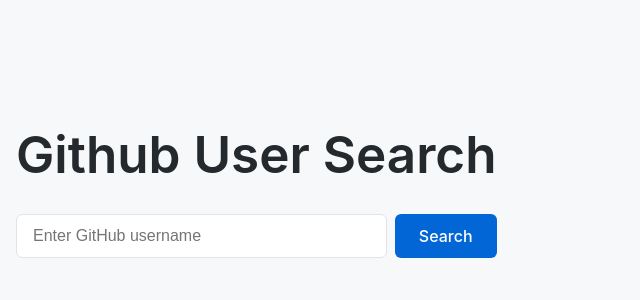
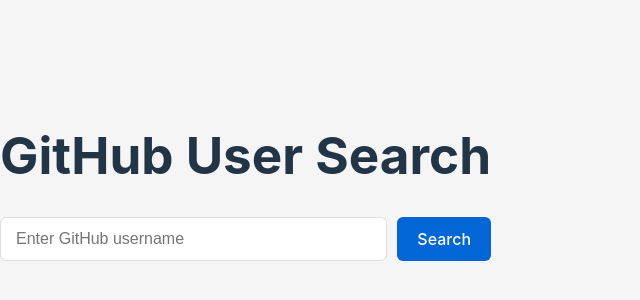
Before and after one commit to Lawwrenz/alx-fe-reactjs, a React (Vite) app in the folder github-user-search/: page / in a window 1280 px wide. Shown: the part 208-508 px from the top of the page, without its empty margins (0-640 px from the left). Built offline with nearby package versions, Linux system fonts and the light colour scheme.

Commit message:
added the search component and githubService.js

```diff
--- a/github-user-search/src/App.css
+++ b/github-user-search/src/App.css
@@ -1,155 +1,173 @@
 /* Base Styles */
-:root {
-  --primary-color: #24292e; /* GitHub's dark color */
-  --secondary-color: #0366d6; /* GitHub's blue */
-  --background-color: #f6f8fa;
-  --text-color: #24292e;
-  --light-gray: #e1e4e8;
-  --white: #ffffff;
-  --border-radius: 6px;
-  --box-shadow: 0 1px 3px rgba(0, 0, 0, 0.12), 0 1px 2px rgba(0, 0, 0, 0.24);
+body {
+  font-family: -apple-system, BlinkMacSystemFont, 'Segoe UI', Roboto, Oxygen, Ubuntu, Cantarell, sans-serif;
+  background-color: #f5f5f5;
+  margin: 0;
+  padding: 0;
+  line-height: 1.6;
 }
 
-* {
-  margin: 0;
-  padding: 0;
-  box-sizing: border-box;
+.app-container {
+  max-width: 800px;
+  margin: 0 auto;
+  padding: 20px;
 }
 
-body {
-  font-family: -apple-system, BlinkMacSystemFont, 'Segoe UI', Roboto, Oxygen, Ubuntu, Cantarell, sans-serif;
-  background-color: var(--background-color);
-  color: var(--text-color);
-  line-height: 1.5;
+.app-header {
+  background-color: #24292e;
+  color: white;
+  padding: 20px 0;
+  margin-bottom: 30px;
+  text-align: center;
 }
 
-/* App Container */
-.app {
-  max-width: 800px;
-  margin: 2rem auto;
-  padding: 0 1rem;
+.app-title {
+  margin: 0;
+  font-size: 28px;
 }
 
-/* Header */
-.app h1 {
-  color: var(--primary-color);
-  text-align: center;
-  margin-bottom: 2rem;
-  font-weight: 600;
+/* Search Component */
+.search-container {
+  margin-bottom: 30px;
 }
 
-/* Search Form */
-form {
+.search-form {
   display: flex;
-  gap: 0.5rem;
-  margin-bottom: 2rem;
+  gap: 10px;
 }
 
-input {
+.search-input {
   flex: 1;
-  padding: 0.75rem 1rem;
-  border: 1px solid var(--light-gray);
-  border-radius: var(--border-radius);
-  font-size: 1rem;
-  transition: all 0.3s ease;
+  padding: 12px 15px;
+  border: 1px solid #ddd;
+  border-radius: 6px;
+  font-size: 16px;
 }
 
-input:focus {
+.search-input:focus {
   outline: none;
-  border-color: var(--secondary-color);
+  border-color: #0366d6;
   box-shadow: 0 0 0 3px rgba(3, 102, 214, 0.3);
 }
 
-button {
-  padding: 0.75rem 1.5rem;
-  background-color: var(--secondary-color);
-  color: var(--white);
+.search-button {
+  padding: 12px 20px;
+  background-color: #0366d6;
+  color: white;
   border: none;
-  border-radius: var(--border-radius);
-  font-size: 1rem;
-  font-weight: 500;
+  border-radius: 6px;
+  font-size: 16px;
   cursor: pointer;
-  transition: background-color 0.3s ease;
+  transition: background-color 0.3s;
 }
 
-button:hover {
+.search-button:hover {
   background-color: #0356b6;
 }
 
-/* Results Container */
-.results-container {
-  margin-top: 2rem;
+.search-button:disabled {
+  background-color: #ccc;
+  cursor: not-allowed;
+}
+
+/* Loading and Error States */
+.loading-message,
+.error-message {
+  text-align: center;
+  padding: 20px;
+  font-size: 18px;
+}
+
+.error-message {
+  color: #cb2431;
 }
 
 /* User Card */
 .user-card {
-  background-color: var(--white);
-  border-radius: var(--border-radius);
-  padding: 1.5rem;
-  margin-bottom: 1rem;
-  box-shadow: var(--box-shadow);
+  background-color: white;
+  border-radius: 8px;
+  padding: 25px;
+  box-shadow: 0 2px 10px rgba(0, 0, 0, 0.1);
+}
+
+.user-header {
   display: flex;
   align-items: center;
-  gap: 1.5rem;
+  margin-bottom: 20px;
 }
 
 .user-avatar {
   width: 80px;
   height: 80px;
   border-radius: 50%;
-  object-fit: cover;
+  margin-right: 20px;
 }
 
-.user-info h2 {
-  margin-bottom: 0.5rem;
-  color: var(--secondary-color);
+.user-name {
+  margin: 0;
+  font-size: 24px;
+  color: #0366d6;
 }
 
-.user-info p {
-  margin-bottom: 0.5rem;
+.user-bio {
+  color: #586069;
+  margin: 5px 0 0;
+}
+
+.user-stats {
+  display: grid;
+  grid-template-columns: repeat(2, 1fr);
+  gap: 15px;
+  margin-bottom: 20px;
+}
+
+.stat-item {
+  background-color: #f6f8fa;
+  padding: 10px;
+  border-radius: 6px;
+}
+
+.stat-label {
+  font-weight: 600;
+  color: #24292e;
+  margin-bottom: 5px;
+}
+
+.stat-value {
   color: #586069;
 }
 
-.user-link {
+.profile-link {
   display: inline-block;
-  margin-top: 0.5rem;
-  color: var(--secondary-color);
+  padding: 10px 20px;
+  background-color: #24292e;
+  color: white;
   text-decoration: none;
-  font-weight: 500;
+  border-radius: 6px;
+  transition: background-color 0.3s;
 }
 
-.user-link:hover {
-  text-decoration: underline;
-}
-
-/* Loading State */
-.loading {
-  text-align: center;
-  padding: 2rem;
-  color: #586069;
-}
-
-/* Error State */
-.error {
-  color: #cb2431;
-  background-color: #ffebee;
-  padding: 1rem;
-  border-radius: var(--border-radius);
-  margin-top: 1rem;
+.profile-link:hover {
+  background-color: #000;
 }
 
 /* Responsive Design */
 @media (max-width: 600px) {
-  .user-card {
+  .user-header {
     flex-direction: column;
     text-align: center;
   }
 
-  form {
+  .user-avatar {
+    margin-right: 0;
+    margin-bottom: 15px;
+  }
+
+  .search-form {
     flex-direction: column;
   }
 
-  button {
-    width: 100%;
+  .user-stats {
+    grid-template-columns: 1fr;
   }
 }
--- a/github-user-search/src/App.jsx
+++ b/github-user-search/src/App.jsx
@@ -1,18 +1,18 @@
-import { useState } from 'react'
-import reactLogo from './assets/react.svg'
-import viteLogo from '/vite.svg'
-import './App.css'
-import { SearchBar } from './components/SearchBar'
+import SearchUser from './components/SearchUser';
 
 function App() {
-  const [count, setCount] = useState(0)
-
   return (
-   <div className='app'>
-    <h1>Github User Search</h1>
-    <SearchBar />
-   </div>
-  )
+    <div className="min-h-screen bg-gray-100">
+      <header className="bg-white shadow-sm">
+        <div className="max-w-7xl mx-auto py-6 px-4">
+          <h1 className="text-3xl font-bold text-gray-900">GitHub User Search</h1>
+        </div>
+      </header>
+      <main className="max-w-7xl mx-auto py-6 px-4">
+        <SearchUser />
+      </main>
+    </div>
+  );
 }
 
-export default App
+export default App;
--- /dev/null
+++ b/github-user-search/src/components/SearchUser.jsx
@@ -0,0 +1,93 @@
+import { useState } from 'react';
+import { fetchUserData } from '../services/githubService';
+import '../App.css';
+
+export default function SearchUser() {
+  const [username, setUsername] = useState('');
+  const [userData, setUserData] = useState(null);
+  const [loading, setLoading] = useState(false);
+  const [error, setError] = useState(null);
+
+  const handleSubmit = async (e) => {
+    e.preventDefault();
+    if (!username.trim()) return;
+
+    setLoading(true);
+    setError(null);
+    try {
+      const data = await fetchUserData(username);
+      setUserData(data);
+    } catch (err) {
+      setError('Looks like we can\'t find the user');
+      setUserData(null);
+    } finally {
+      setLoading(false);
+    }
+  };
+
+  return (
+    <div className="search-container">
+      <form onSubmit={handleSubmit} className="search-form">
+        <input
+          type="text"
+          value={username}
+          onChange={(e) => setUsername(e.target.value)}
+          placeholder="Enter GitHub username"
+          className="search-input"
+        />
+        <button
+          type="submit"
+          disabled={loading}
+          className="search-button"
+        >
+          Search
+        </button>
+      </form>
+
+      {loading && <p className="loading-message">Loading...</p>}
+      {error && <p className="error-message">{error}</p>}
+
+      {userData && (
+        <div className="user-card">
+          <div className="user-header">
+            <img
+              src={userData.avatar_url}
+              alt={userData.login}
+              className="user-avatar"
+            />
+            <div>
+              <h2 className="user-name">{userData.name || userData.login}</h2>
+              {userData.bio && <p className="user-bio">{userData.bio}</p>}
+            </div>
+          </div>
+          <div className="user-stats">
+            <div className="stat-item">
+              <p className="stat-label">Followers</p>
+              <p className="stat-value">{userData.followers}</p>
+            </div>
+            <div className="stat-item">
+              <p className="stat-label">Following</p>
+              <p className="stat-value">{userData.following}</p>
+            </div>
+            <div className="stat-item">
+              <p className="stat-label">Repositories</p>
+              <p className="stat-value">{userData.public_repos}</p>
+            </div>
+            <div className="stat-item">
+              <p className="stat-label">Location</p>
+              <p className="stat-value">{userData.location || 'Not specified'}</p>
+            </div>
+          </div>
+          <a
+            href={userData.html_url}
+            target="_blank"
+            rel="noopener noreferrer"
+            className="profile-link"
+          >
+            View Profile
+          </a>
+        </div>
+      )}
+    </div>
+  );
+}
--- /dev/null
+++ b/github-user-search/src/services/githubService.js
@@ -0,0 +1,15 @@
+import axios from "axios";
+
+const BASE_URL = "https://api.github.com";
+
+export const fetchUserData = async (username) => {
+  try {
+    const response = await axios.get(`${BASE_URL}/users/${username}`);
+    return response.data;
+  } catch (error) {
+    if (error.response?.status === 404) {
+      throw new Error("User not found");
+    }
+    throw new Error("Failed to fetch user data");
+  }
+};
```
Also changed, not shown: 1 other file (tests, documents, lock files or other folders).
